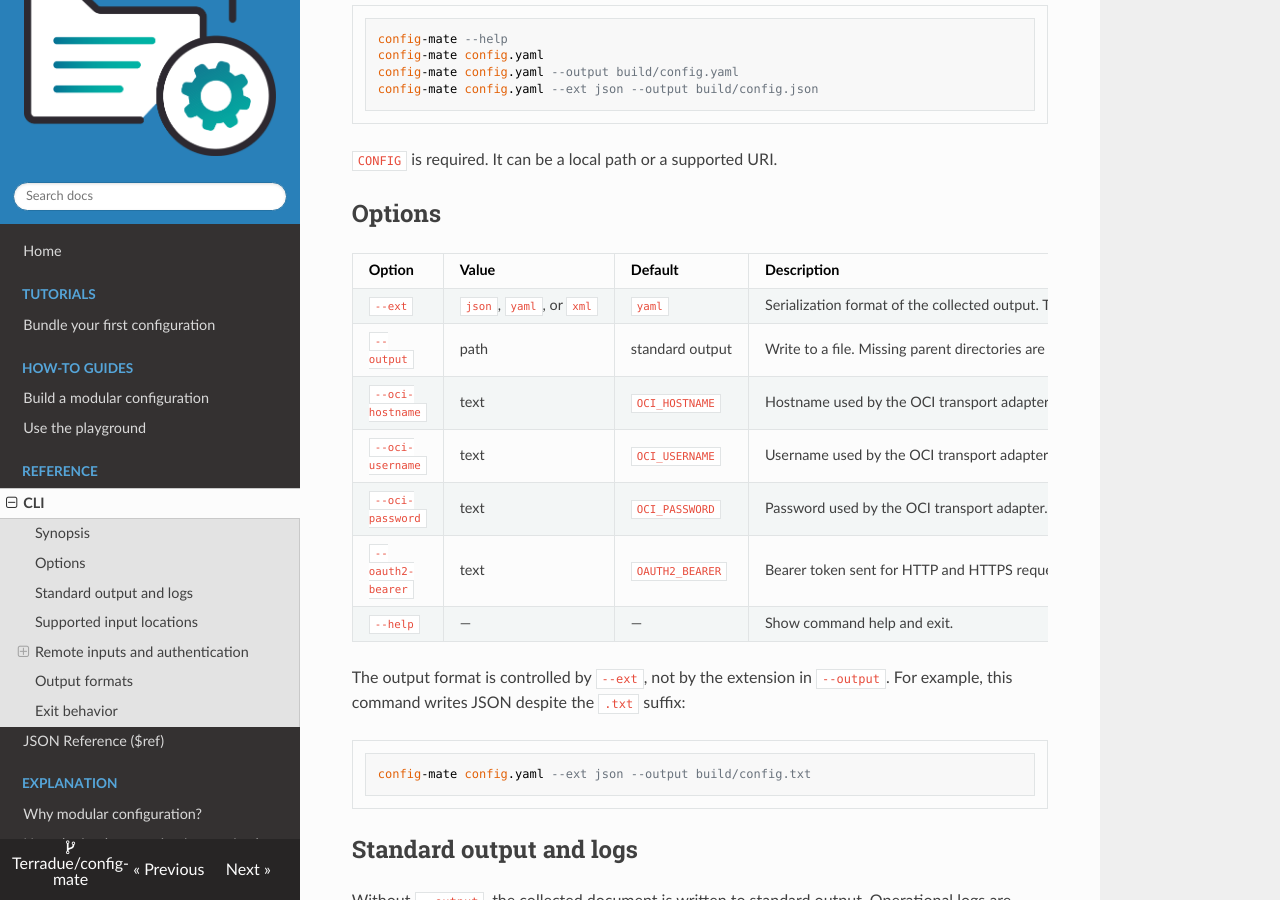
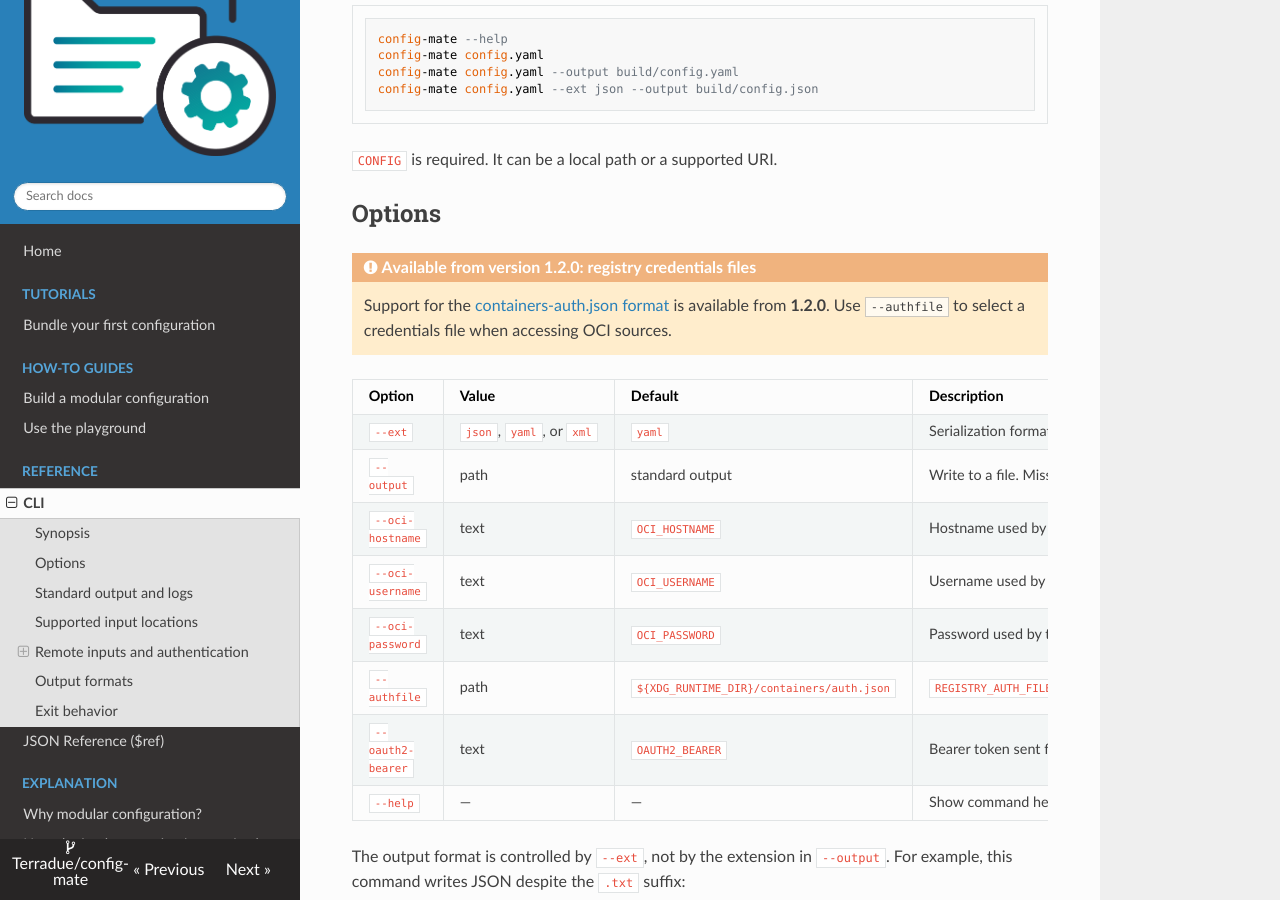
Before and after one commit to Terradue/config-mate, an MkDocs documentation site: the page built from docs/reference/cli.md, in a window 1280 px wide and 900 px high, scrolled down 377 px. Built offline with MkDocs 1.6.1, drawn with Linux system fonts in a browser that asks for light colours; nearby versions of some CDN libraries.

Commit message:
docs: authfile documentation

```diff
--- a/docs/reference/cli.md
+++ b/docs/reference/cli.md
@@ -20,6 +20,13 @@ config-mate config.yaml --ext json --output build/config.json
 
 ## Options
 
+!!! warning "Available from version 1.2.0: registry credentials files"
+
+    Support for the
+    [containers-auth.json format](https://man.archlinux.org/man/containers-auth.json.5)
+    is available from **1.2.0**. Use `--authfile` to select a credentials file
+    when accessing OCI sources.
+
 | Option | Value | Default | Description |
 | --- | --- | --- | --- |
 | `--ext` | `json`, `yaml`, or `xml` | `yaml` | Serialization format of the collected output. The match is case-insensitive. |
@@ -27,6 +34,7 @@ config-mate config.yaml --ext json --output build/config.json
 | `--oci-hostname` | text | `OCI_HOSTNAME` | Hostname used by the OCI transport adapter. |
 | `--oci-username` | text | `OCI_USERNAME` | Username used by the OCI transport adapter. |
 | `--oci-password` | text | `OCI_PASSWORD` | Password used by the OCI transport adapter. |
+| `--authfile` | path | `${XDG_RUNTIME_DIR}/containers/auth.json` | `REGISTRY_AUTH_FILE` |
 | `--oauth2-bearer` | text | `OAUTH2_BEARER` | Bearer token sent for HTTP and HTTPS requests. |
 | `--help` | — | — | Show command help and exit. |
 
```
